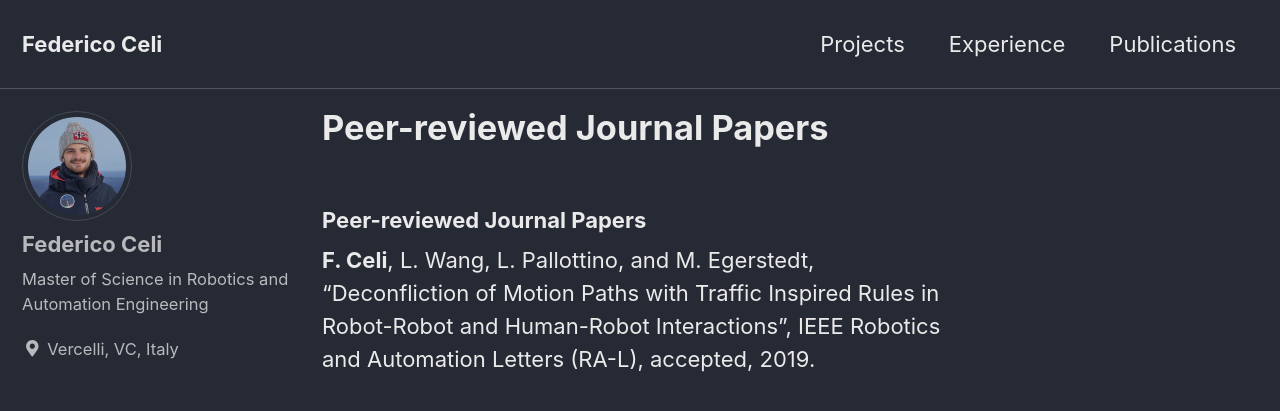
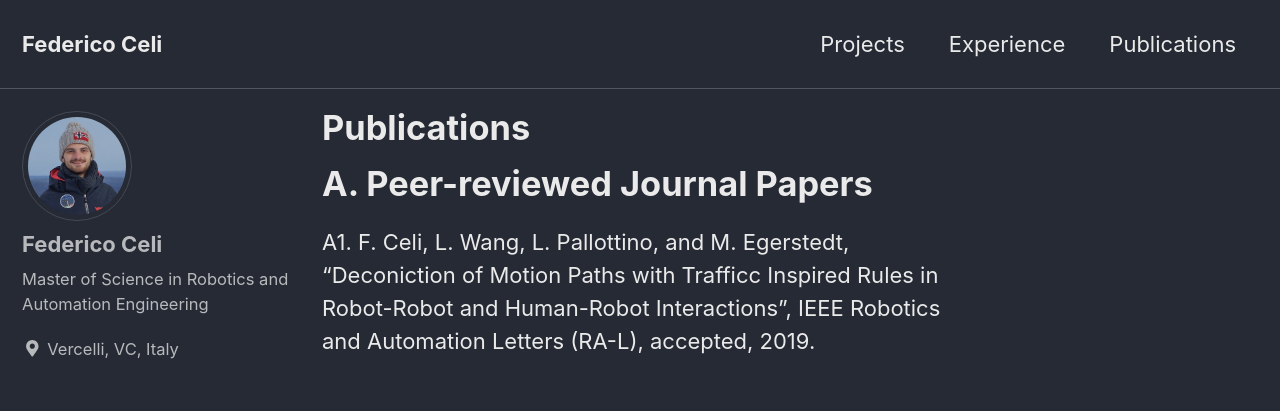
Before and after one commit to federicoceli/federicoceli.github.io, a Jekyll site: the page built from _pages/publications.md, in a window 1280 px wide and 900 px high. Shown: the top 411 px of the window. Built offline with Jekyll 4.4.1, drawn with Linux system fonts in a browser that asks for light colours; cached includes are drawn as plain includes; our own code applies the rules of GitHub Pages for plain Markdown files.

Commit message:
Update publications.md

```diff
--- a/_pages/publications.md
+++ b/_pages/publications.md
@@ -1,2 +1,9 @@
-### Peer-reviewed Journal Papers
-**F. Celi**, L. Wang, L. Pallottino, and M. Egerstedt, “Deconfliction of Motion Paths with Traffic Inspired Rules in Robot-Robot and Human-Robot Interactions”, IEEE Robotics and Automation Letters (RA-L), accepted, 2019.
+---
+layout: archive
+title: "Publications"
+permalink: /publications/
+author_profile: true
+---
+A. Peer-reviewed Journal Papers
+======
+A1. F. Celi, L. Wang, L. Pallottino, and M. Egerstedt, "Deconiction of Motion Paths with Trafficc Inspired Rules in Robot-Robot and Human-Robot Interactions", IEEE Robotics and Automation Letters (RA-L), accepted, 2019.
```
